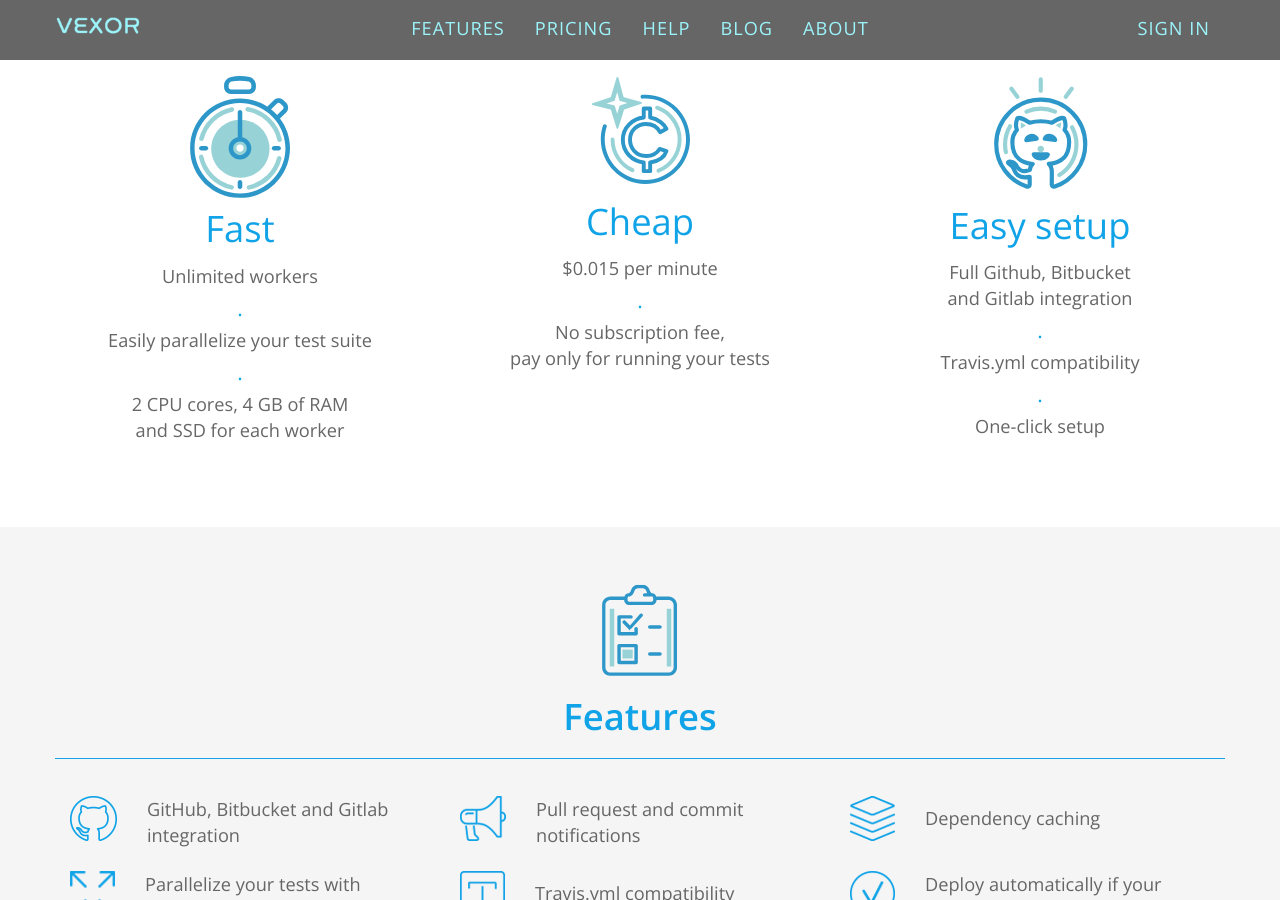
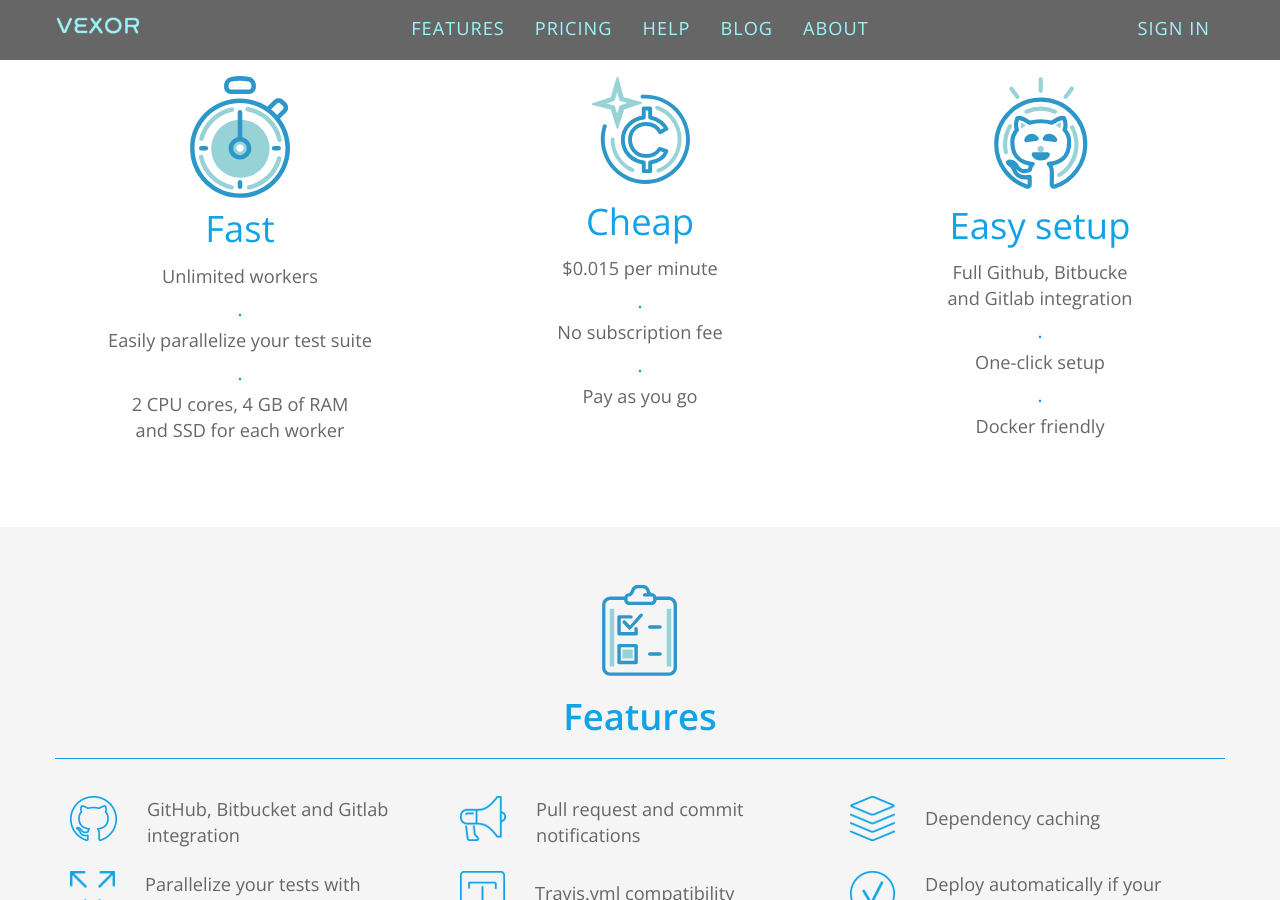
Before and after one commit to vexor/vx-promo, a Jekyll site: the page built from index.html, in a window 1280 px wide and 900 px high, scrolled down 955 px. Built offline with Jekyll 4.4.1, drawn with Linux system fonts in a browser that asks for light colours; nearby versions of some CDN libraries; Markdown is read by kramdown in place of the engine named in the settings; comment, search, counter and statistics services are not loaded.

Commit message:
Easy steps updates (refs #47)

```diff
--- a/_locales/ru.yml
+++ b/_locales/ru.yml
@@ -25,13 +25,14 @@
       cheap:
         title: Дешево
         price: $0.015 в минуту
-        subscr: Никаких подписок, вы платите<br />только за реальное время тестов
+        subscr: Никаких подписок
+        pay: Оплата по мере использования
 
       easy:
         title: Простая настройка
         integration: Полная интеграция с <br />Github, Bitbucket и Gitlab
-        travis: Совместимость с .travis.yml
         setup: Настройка в один клик
+        docker: Поддержка Docker
 
   features:
     header: Особенности
--- a/index.html
+++ b/index.html
@@ -71,15 +71,17 @@
                     <div class='description'>{{ 'description.blocks.cheap.price' | t }}</div>
                     <div class='separator'>.</div>
                     <div class='description'>{{ 'description.blocks.cheap.subscr' | t }}</div>
+                    <div class='separator'>.</div>
+                    <div class='description'>{{ 'description.blocks.cheap.pay' | t }}</div>
                 </div>
                 <div class='col-sm-4'>
                     <div class='image'><img alt="Easy" src="./images/landing/easy.svg"/></div>
                     <div class='subtitle'>{{ 'description.blocks.easy.title' | t }}</div>
                     <div class='description'>{{ 'description.blocks.easy.integration' | t }}</div>
-                    <div class="separator">.</div>
-                    <div class="description">{{ 'description.blocks.easy.travis' | t }}</div>
                     <div class='separator'>.</div>
                     <div class='description'>{{ 'description.blocks.easy.setup' | t }}</div>
+                    <div class="separator">.</div>
+                    <div class="description">{{ 'description.blocks.easy.docker' | t }}</div>
                 </div>
             </div>
         </div>
```
Also changed, not shown: _locales/en.yml (+4 -3 lines).
